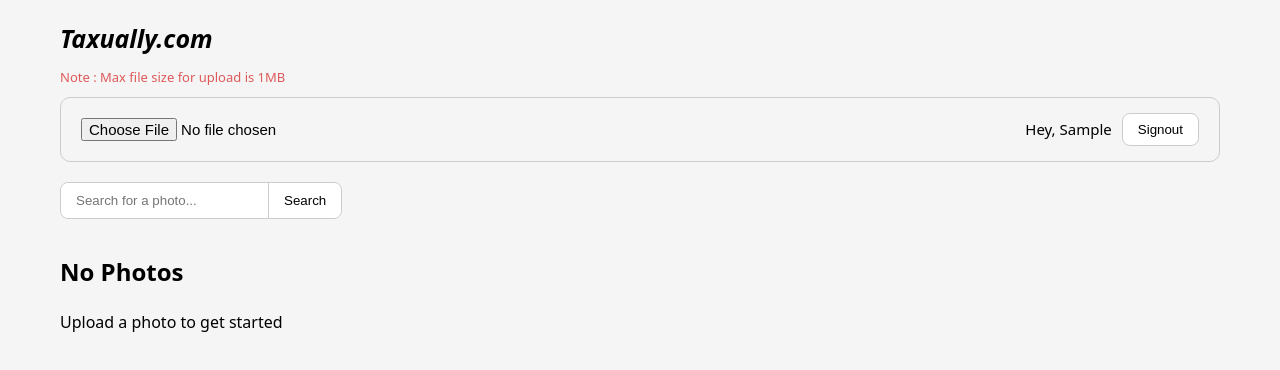
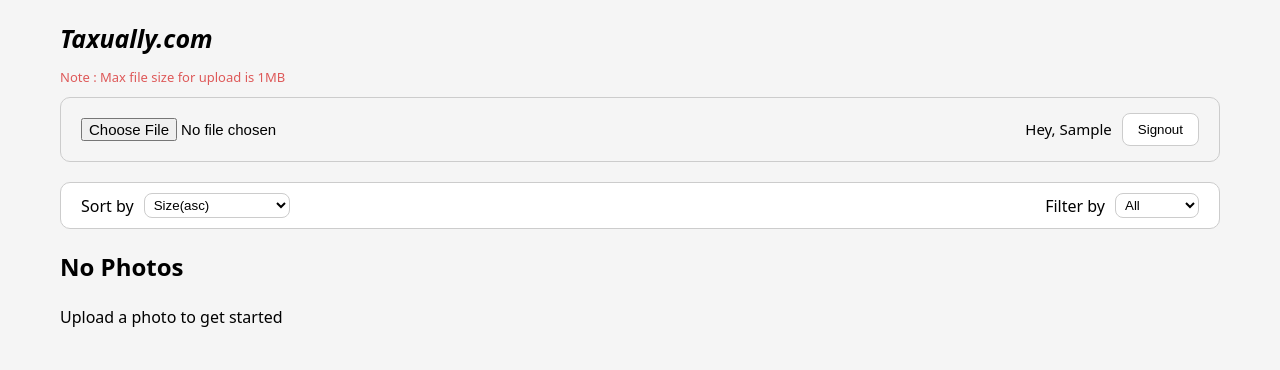
Before and after one commit to mayeedwin/taxually-app, an Angular app: page / in a window 1280 px wide. Shown: the top 370 px of the page. Built offline with nearby package versions, Linux system fonts and the light colour scheme; sample sign-in values are in the browser's storage.

Commit message:
Add sorting, filtering to the app, disable search

```diff
--- a/src/app/models/index.model.ts
+++ b/src/app/models/index.model.ts
@@ -5,6 +5,9 @@
   title: string;
   url: string;
   type?: string;
+  createdAt: string;
+  size: number;
+  sizeInKb: number;
 }
 
 interface User {
--- a/src/app/modules/home/home/home.component.html
+++ b/src/app/modules/home/home/home.component.html
@@ -15,8 +15,8 @@
       <button (click)="logout()">Signout</button>
     </div>
   </nav>
-  <section class="search">
-    <div class="search-input">
+  <section class="home-ctas">
+    <div style="display: none" class="search-input">
       <input
         type="search"
         placeholder="Search for a photo..."
@@ -24,6 +24,23 @@
         (keyup)="clearSearchText()"
       />
       <button (click)="searchFile()">Search</button>
+    </div>
+    <div class="sort">
+      <span>Sort by</span>
+      <select [(ngModel)]="sortType" (change)="sortFiles()">
+        <option value="size-asc">Size(asc)</option>
+        <option value="size-desc">Size(desc)</option>
+        <option value="date-asc">Date created(asc)</option>
+        <option value="date-desc">Date created(desc)</option>
+      </select>
+    </div>
+    <div class="filter">
+      <span>Filter by</span>
+      <select [(ngModel)]="filterType" (change)="filterFiles()">
+        <option value="all">All</option>
+        <option value="smallest">Smallest</option>
+        <option value="largest">Largest</option>
+      </select>
     </div>
   </section>
   <section
--- a/src/app/modules/home/home/home.component.scss
+++ b/src/app/modules/home/home/home.component.scss
@@ -62,6 +62,34 @@
   gap: 20px;
 }
 
+.home-ctas {
+  background-color: #fff;
+  display: flex;
+  align-items: center;
+  justify-content: space-between;
+  margin-bottom: 20px;
+  border: 1px solid #ccc;
+  padding: 10px 20px;
+  border-radius: 10px;
+  gap: 15px;
+
+  select {
+    padding: 3px 5px;
+    border: 1px solid #ccc;
+    border-radius: 8px;
+    background: #fff;
+    cursor: pointer;
+    transition: all 0.2s ease-in-out;
+  }
+}
+
+.sort,
+.filter {
+  display: flex;
+  align-items: center;
+  gap: 10px;
+}
+
 .search-input {
   background: #fff;
   margin-bottom: 15px;
@@ -111,4 +139,10 @@
       width: 100%;
     }
   }
+
+  .home-ctas {
+    flex-direction: column;
+    gap: 10px;
+    align-items: flex-start;
+  }
 }
--- a/src/app/modules/home/home/home.component.ts
+++ b/src/app/modules/home/home/home.component.ts
@@ -13,6 +13,8 @@
   photoList: PhotoItem[] = [];
   originalList: PhotoItem[] = [];
   searchText: string = '';
+  sortType = 'size-asc' as 'size-asc' | 'size-desc' | 'date-asc' | 'date-desc';
+  filterType = 'all' as 'all' | 'smallest' | 'largest';
 
   constructor(
     private authService: AuthService,
@@ -37,6 +39,54 @@
     this.photoList = this.originalList.filter((photo) =>
       photo.title.toLowerCase().includes(this.searchText.toLowerCase())
     );
+  }
+
+  /**
+   * This method sorts the photo list.
+   * @method sortFiles
+   */
+  sortFiles() {
+    // Sort the photo list.
+    switch (this.sortType) {
+      case 'size-asc':
+        this.photoList = this.photoList.sort((a, b) => a.size - b.size);
+        break;
+      case 'size-desc':
+        this.photoList = this.photoList.sort((a, b) => b.size - a.size);
+        break;
+      case 'date-asc':
+        this.photoList = this.photoList.sort((a, b) => {
+          const dateA = new Date(a.createdAt);
+          const dateB = new Date(b.createdAt);
+          return dateA.getTime() - dateB.getTime();
+        });
+        break;
+      case 'date-desc':
+        this.photoList = this.photoList.sort((a, b) => {
+          const dateA = new Date(a.createdAt);
+          const dateB = new Date(b.createdAt);
+          return dateB.getTime() - dateA.getTime();
+        });
+    }
+  }
+
+  /**
+   * This method filters the photo list.
+   * @method filterFiles
+   */
+  filterFiles() {
+    // Filter the photo list.
+    switch (this.filterType) {
+      case 'all':
+        this.photoList = this.originalList;
+        break;
+      case 'smallest':
+        this.photoList = [this.originalList.sort((a, b) => a.size - b.size)[0]];
+        break;
+      case 'largest':
+        this.photoList = [this.originalList.sort((a, b) => b.size - a.size)[0]];
+        break;
+    }
   }
 
   /**
@@ -67,6 +117,9 @@
         title: file.name.split('.')[0],
         url: reader.result as string,
         albumId: 1,
+        createdAt: new Date().toISOString(),
+        size: file.size,
+        sizeInKb: Math.round(file.size / 1024),
       };
       // Add the photo to the list.
       this.photoList.push(fileItem);
--- a/src/app/modules/shared/photo/photo.component.html
+++ b/src/app/modules/shared/photo/photo.component.html
@@ -4,6 +4,10 @@
     <div class="photo-content-title">
       {{ data.title }}
     </div>
+    <div class="photo-content-size">{{ data.sizeInKb }} KB</div>
+    <div class="photo-content-size">
+      {{ formattedDate || data.createdAt }}
+    </div>
     <button class="photo-button" (click)="deleteFile()">Delete</button>
   </div>
 </div>
--- a/src/app/modules/shared/photo/photo.component.scss
+++ b/src/app/modules/shared/photo/photo.component.scss
@@ -26,7 +26,12 @@
   }
 }
 
-.photo-content-title {
+.photo-content-title,
+.photo-content-size {
   font-size: 15px;
   margin-bottom: 8px;
 }
+
+.photo-content-size {
+  font-size: 13px;
+}
--- a/src/app/modules/shared/photo/photo.component.ts
+++ b/src/app/modules/shared/photo/photo.component.ts
@@ -8,12 +8,20 @@
 })
 export class PhotoComponent implements OnInit {
   // Input.
+  formattedDate!: string;
   @Input() data!: PhotoItem;
   @Output() deleteFileEvent = new EventEmitter();
 
   constructor() {}
 
-  ngOnInit(): void {}
+  ngOnInit(): void {
+    // Format the date.
+    const date = new Date(this.data.createdAt);
+    this.formattedDate = date.toDateString();
+    // Get time from date.
+    const time = date.toLocaleTimeString();
+    this.formattedDate = `${this.formattedDate} ${time}`;
+  }
 
   /**
    * This method handles image delete.
```
